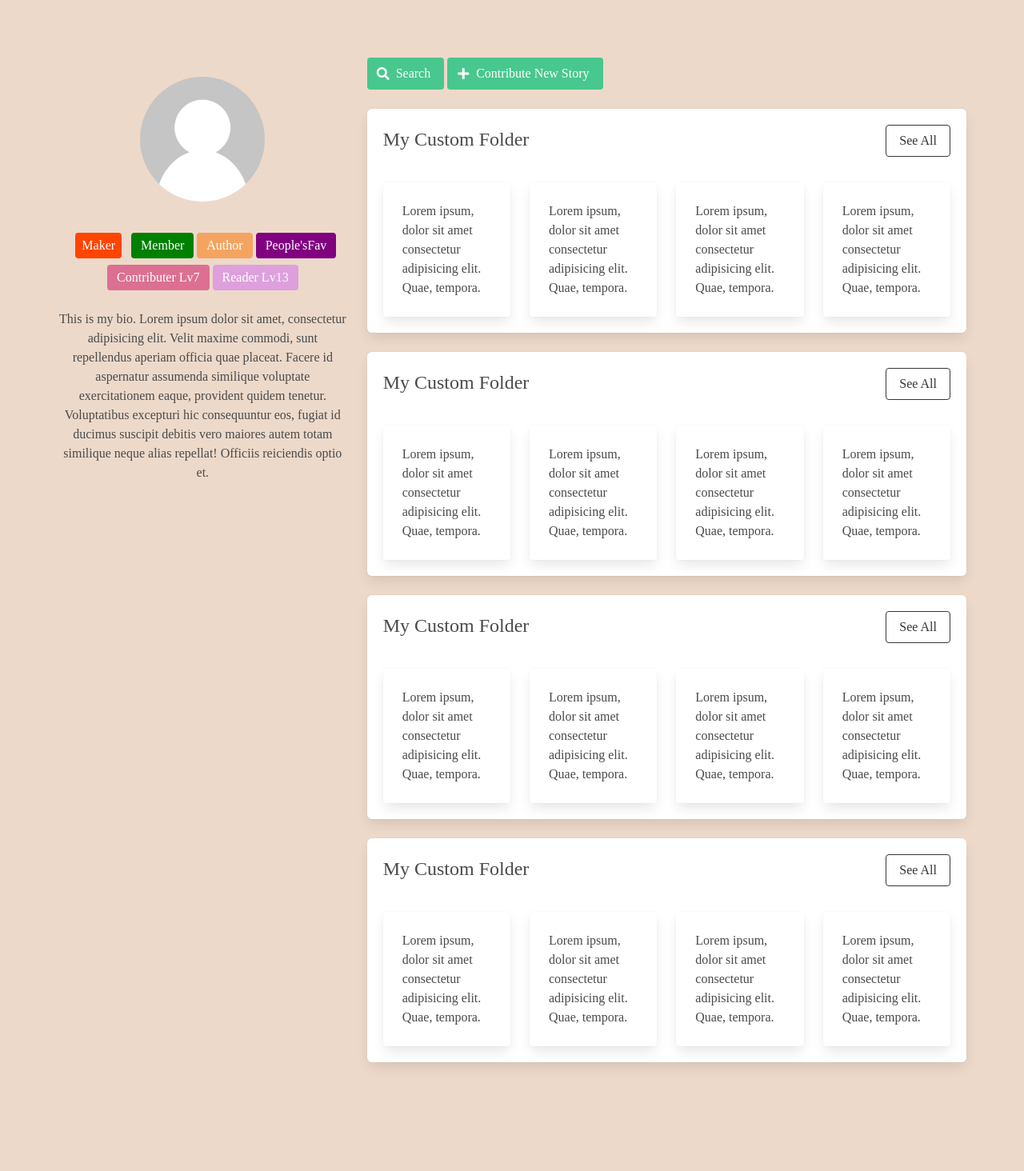
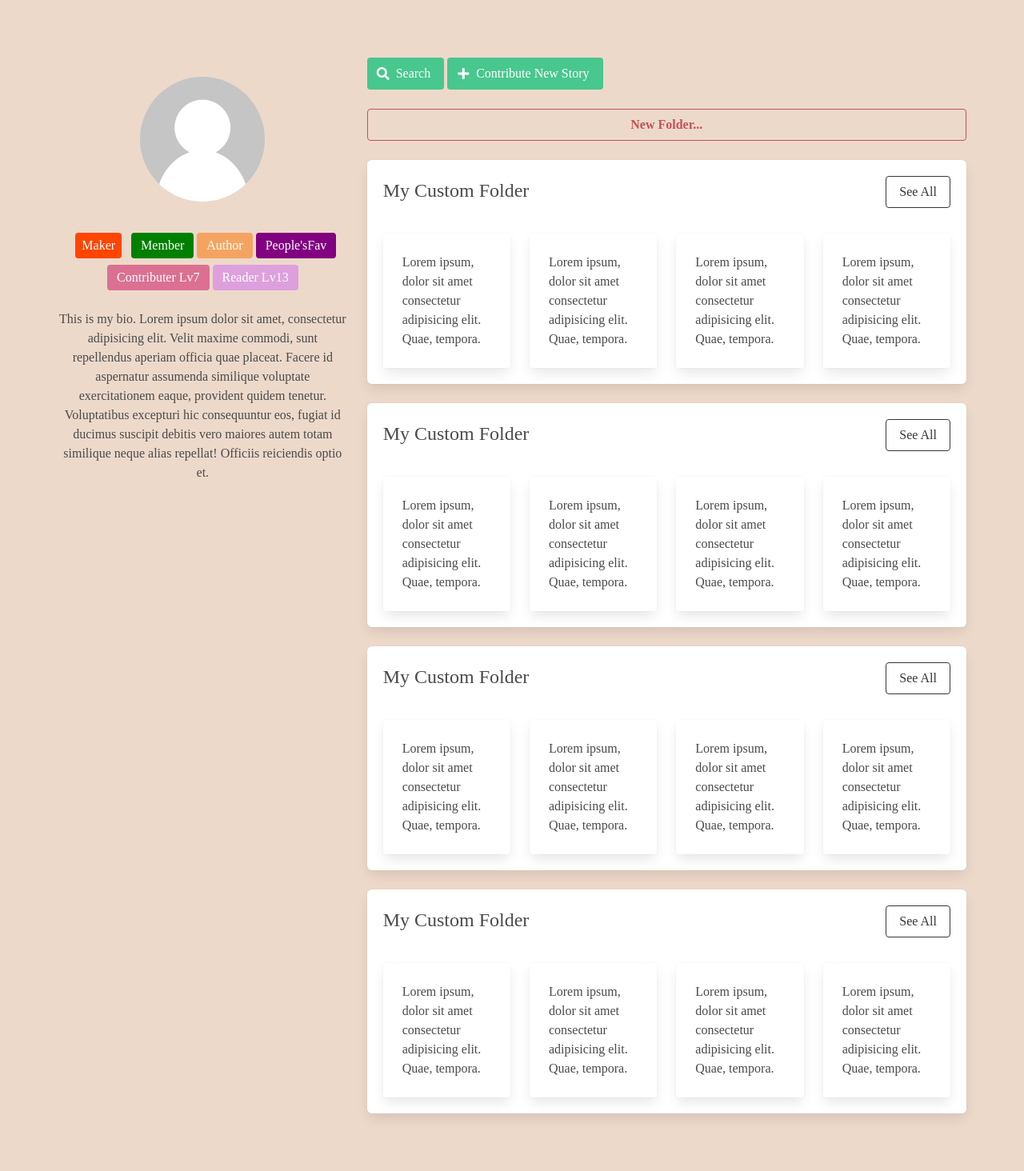
Before and after one commit to yashprakash13/honeysuckle-web, a Django app: page /profiles/me/ in a window 1280 px wide. Shown: the part 52-1516 px from the top of the page at 80% size. Before the commit the page ends 1386 px from the top, so only its background shows below. Run offline with Django 3.2, Linux system fonts and the light colour scheme; the visitor is signed in with stand-in values (Sample User, id 1); some libraries are stand-ins or nearby versions; some web fonts are replaced.

Commit message:
profile design newfolder btn added, hover improved

```diff
--- a/hbeg/profiles/templates/profiles/profile.html
+++ b/hbeg/profiles/templates/profiles/profile.html
@@ -9,7 +9,7 @@
     <div class="column is-4" id="bio-column">
         <div class="title has-text-centered">{{request.user.nickname}}</div>
         <div class="content has-text-centered">
-                <img id="pfp_img" src="{% static 'images/default-profile_picture.png' %}">
+                <img id="pfp_img" src="{% static 'images/default_profile_picture.png' %}">
         </div>
         {% comment %} the tags begin here {% endcomment %}
         <div class="content has-text-centered" id="tags">
@@ -28,7 +28,7 @@
     </div>
     {% comment %} for Reading List, all folders to be included for the member {% endcomment %}
     <div class="column is-8">
-        {% comment %} include buttons {% endcomment %}
+        {% comment %} include contribute and search buttons {% endcomment %}
         <div class="content">
             <div class="button is-success">
                 <span class="icon">
@@ -43,8 +43,15 @@
                 <span>Contribute New Story</span>
             </div>
         </div>
-
-        {% comment %} add folders one by one here {% endcomment %}
+        {% comment %} New folder button {% endcomment %}
+        <div class="content">
+            <a class="button is-fullwidth is-primary is-outlined"
+            id="new-folder-button"
+            href="#">
+                New Folder...
+            </a>
+        </div>
+        {% comment %} adding folders one by one here {% endcomment %}
         {% include 'profiles/single_folder_layout.html' %}
         {% include 'profiles/single_folder_layout.html' %}
         {% include 'profiles/single_folder_layout.html' %}
--- a/hbeg/profiles/templates/profiles/single_folder_layout.html
+++ b/hbeg/profiles/templates/profiles/single_folder_layout.html
@@ -4,7 +4,7 @@
             <div class="is-size-4 mb-3">My Custom Folder</div>
         </div>
         <div class="column ">
-            <div class="button is-dark is-outlined is-pulled-right">See All</div>
+            <div id="see-all-outlined-button" class="button is-dark is-outlined is-pulled-right">See All</div>
         </div>
     </div>
 
--- a/hbeg/profiles/templates/profiles/styles.html
+++ b/hbeg/profiles/templates/profiles/styles.html
@@ -1,5 +1,5 @@
 <style>
-/* tags styling*/
+{% comment %} tags styling {% endcomment %}
 .tag:not(body){
     color:white;
 }
@@ -30,7 +30,7 @@
     background-color:#C35355;
 }
 
-{% comment %} bio column style {% endcomment %}
+{% comment %} bio column style for all screen types{% endcomment %}
 @media screen and (min-width: 1200px) {
     #bio-column{
         height:90vh; position: sticky; top: 3.2rem;
@@ -47,4 +47,24 @@
     }
 }
 
+{% comment %} "see all" outlined button hover should be brown{% endcomment %}
+#see-all-outlined-button:hover{
+    background-color: #C35355;
+    border-color:#C35355;
+}
+
+{% comment %} "new folder" button link {% endcomment %}
+#new-folder-button.button.is-primary.is-outlined{
+    color: #C35355;
+    border-color:#C35355;
+ }
+#new-folder-button.button.is-primary.is-outlined:hover{
+     background-color:#C35355;
+     color:white;
+ }
+#new-folder-button{
+    font-weight:bold;
+}
+
+
 </style>
```
Also changed, not shown: hbeg/profiles/models.py (+30 -0 lines), hbeg/static/images/default_profile_picture.png (renamed from hbeg/static/images/default-profile_picture.png).
